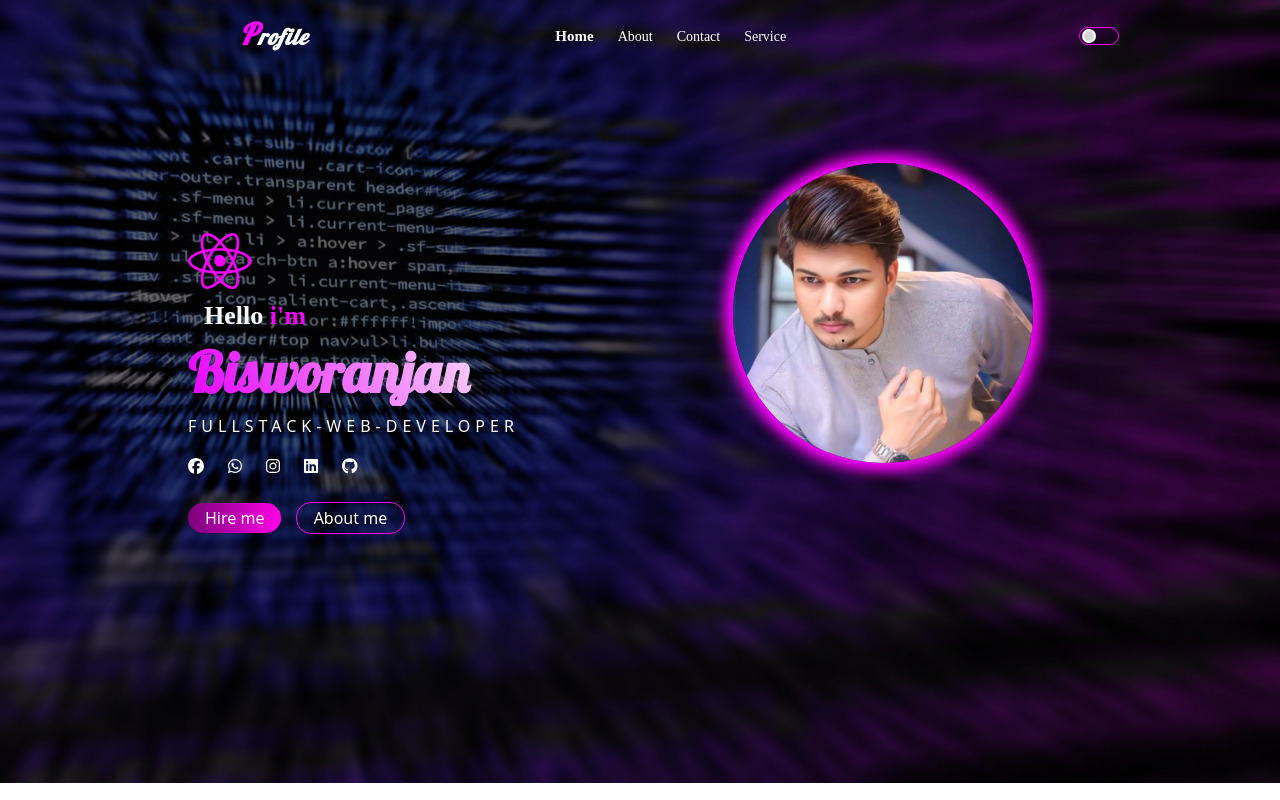
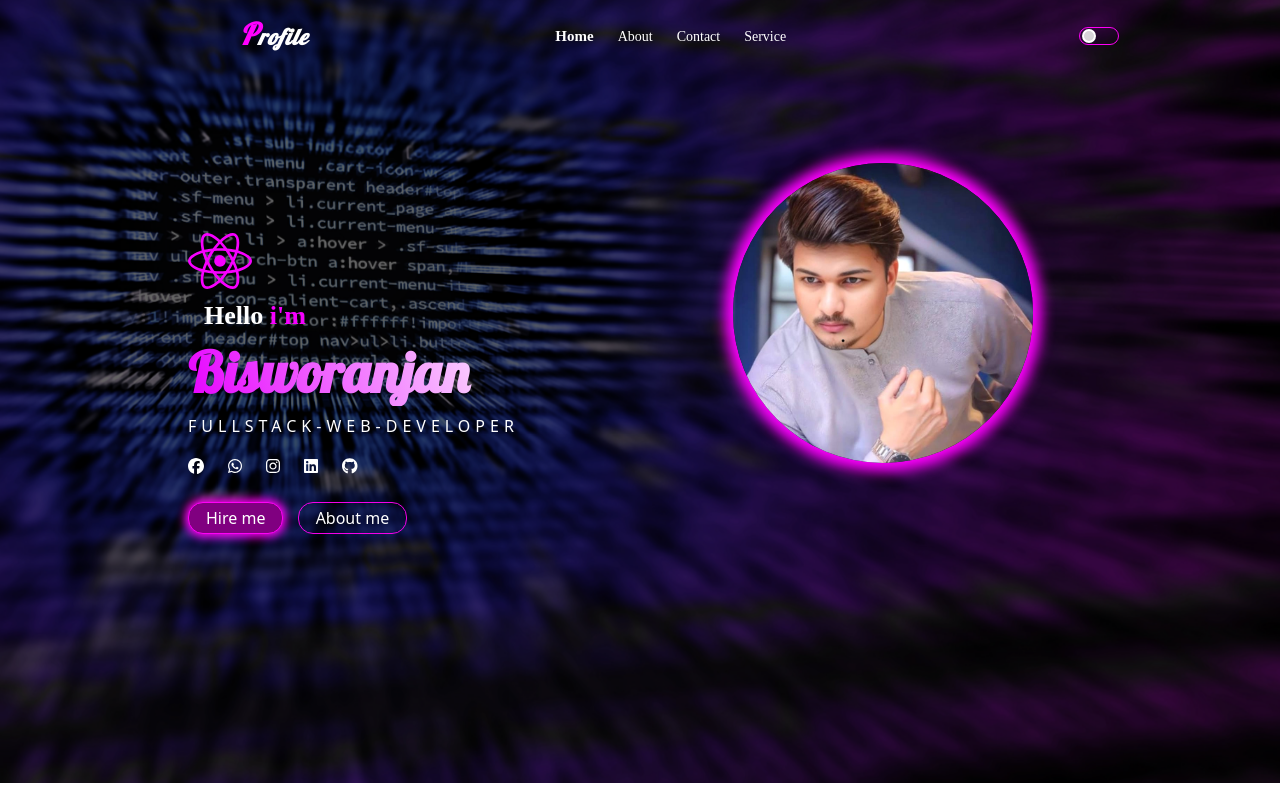
Before and after one commit to Bisworanjan34/updateportfoliio, a React (Vite) app: page / in a window 1280 px wide. Built offline with nearby package versions, Linux system fonts and the light colour scheme; a web font is replaced by a local one.

Commit message:
Update Home.css

```diff
--- a/src/pages/home/Home.css
+++ b/src/pages/home/Home.css
@@ -114,14 +114,16 @@ grid-template-columns: 1fr 1fr;
   /* font-size: 40px; */
 }
 .name-div .btn1 {
-  background-image: linear-gradient(
+/*   background-image: linear-gradient(
     to right,
     rgb(122, 0, 122),
     rgb(255, 0, 230)
-  );
+  ); */
+   border: 1px solid rgb(255, 0, 247);
+  box-shadow: 0 0 10px 3px rgb(255, 0, 247);
+  background: purple;
   color: white;
   padding: 3px 17px;
-  border: none;
   border-radius: 15px;
   margin-right: 10px;
 }
@@ -260,13 +262,12 @@ grid-template-columns: 1fr 1fr;
   }
   50% {
     transform: scale(1.15);
-    background-image: linear-gradient(to right, rgb(0, 0, 122),
-    rgb(0, 4, 255));
+
   }
   100% {
     transform: scale(1);
-    background-image: linear-gradient(to right,  rgb(122, 0, 122),
-    rgb(255, 0, 230));
+   background-image: linear-gradient(to right,  rgb(240, 0, 240),
+    rgb(141, 0, 127));
   }
 }
 .profile-cont{
```
